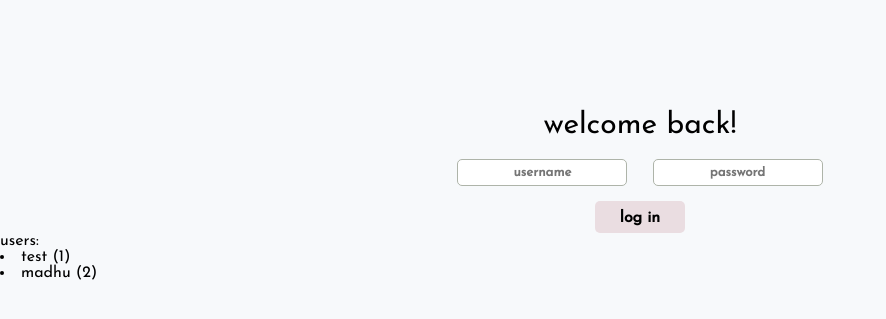
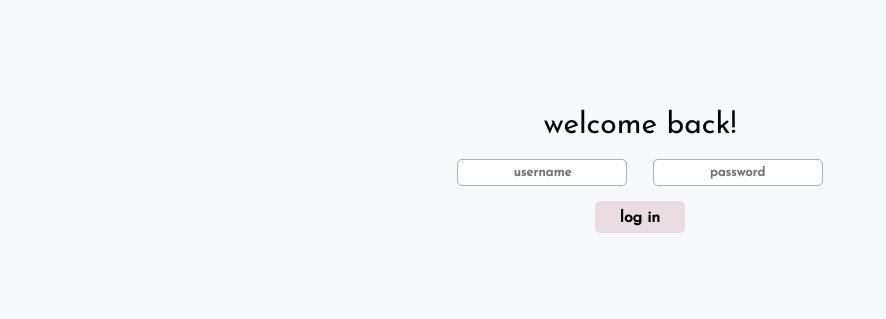
Before and after one commit to madhu-ravuri/Traffics, a Django app: page / in a window 1280 px wide. Shown: the part 83-402 px from the top of the page, without its empty margins (0-886 px from the left). Run offline with Django 3.2, Linux system fonts and the light colour scheme; data comes from the database, SQL or seed files in the repository.

Commit message:
minor css fixes

```diff
--- a/tracker/templates/index.html
+++ b/tracker/templates/index.html
@@ -41,10 +41,6 @@
           <button>log in</button>
         </form>
       </div>
-      <p>users:</p>
-      {% for user in users %}
-      <li>{{ user.username }} ({{ user.id }})</li>
-      {% endfor %}
     </div>
   </body>
 </html>
```
